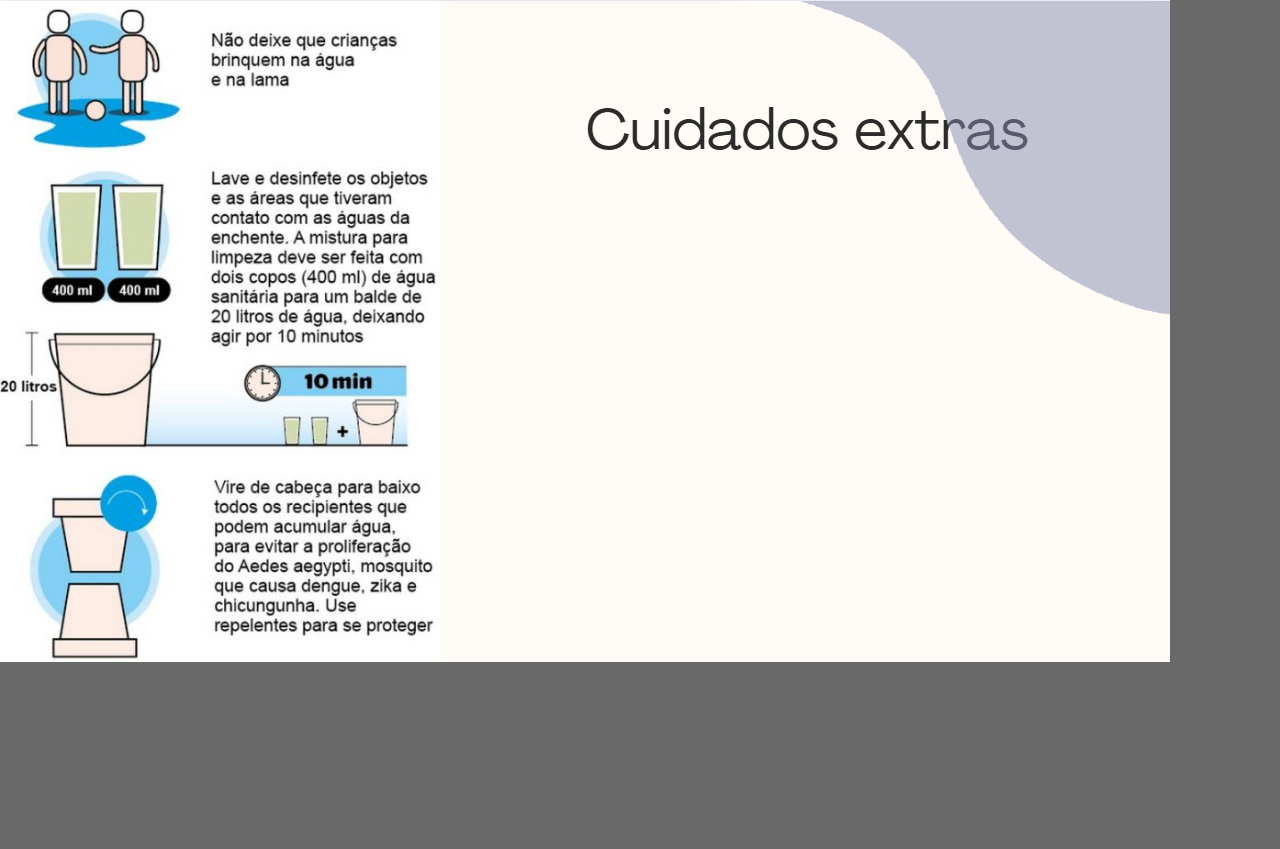
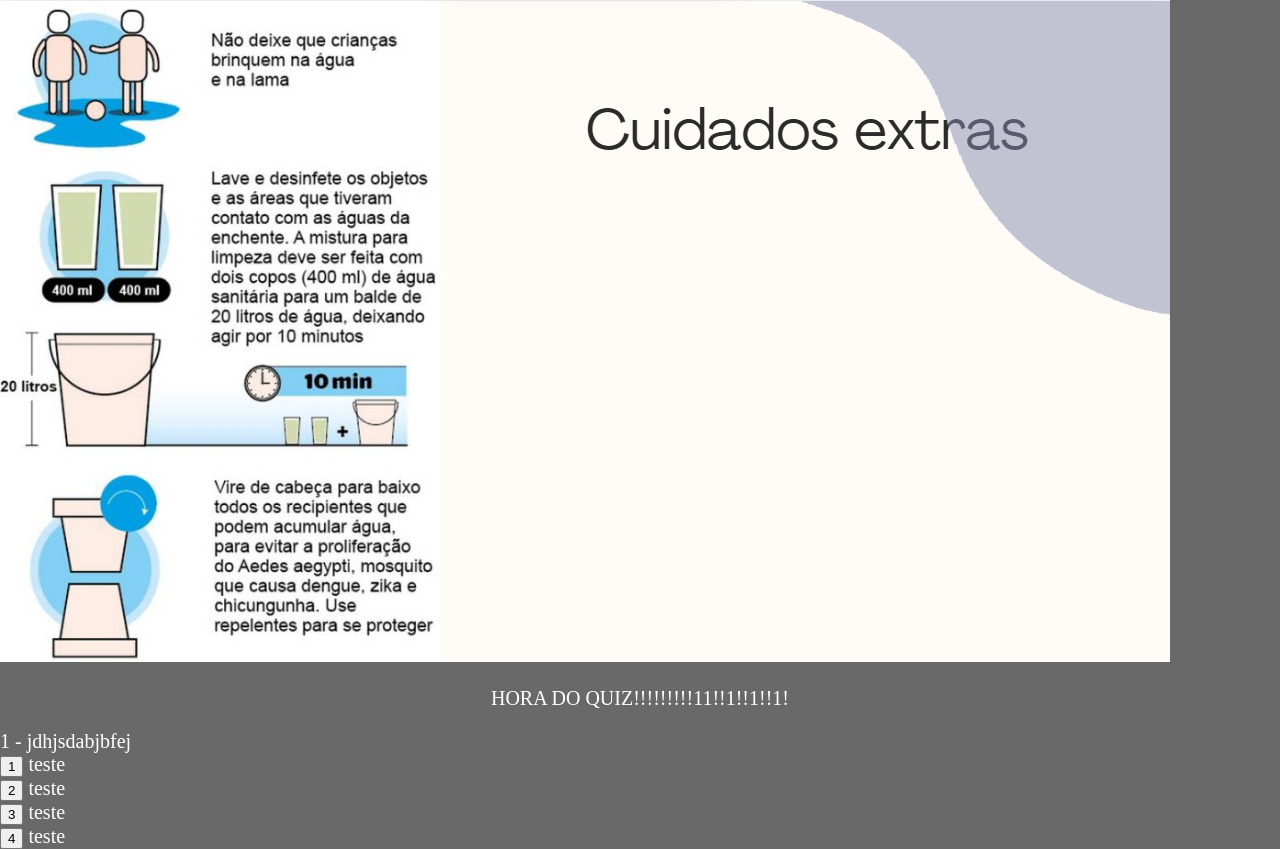
Before and after one commit to MarcioAlexandreWork/global-solution-quiz-burguer, a plain HTML site: page index.html in a window 1280 px wide. Shown: the part 1483-2332 px from the top of the page. Before the commit the page ends 2150 px from the top, so only its background shows below. Drawn offline with Linux system fonts and the light colour scheme.

Commit message:
Update index.html

```diff
--- a/index.html
+++ b/index.html
@@ -38,11 +38,43 @@
         <img src="src\assets\imgs\imagem3.png"  id="imagem3" alt="Cuidados nas enchentes">
     </div>
 
+    <p align="center" class="quiztime" >HORA DO QUIZ!!!!!!!!!11!!1!!1!!1!</p>
+    <div class="questao-cont">
+        <p1 class="questao-titul">1 - jdhjsdabjbfej</p1>
+        <div class="alternativas">
+            <button class="botão-resposta" type="submit">1</button>
+            <p1>teste</p1><br>
+            <button class="botão-resposta" type="submit">2</button>
+            <p1>teste</p1><br>
+            <button class="botão-resposta" type="submit">3</button>
+            <p1>teste</p1><br>
+            <button class="botão-resposta" type="submit">4</button>
+            <p1>teste</p1><br>
+        </div>
+    </div>
 
 
 
 
+<!--
+    <div class="questao-cont">
+        <p1 class="questao-titul">1 - jdhjsdabjbfej</p1>
+        <div class="alternativas">
+            <button class="botoes" type="">teste</button><br>
+            <p1>teste</p1><br>
+            <p1>teste</p1><br>
+            <p1>teste</p1>
+        </div>
+        <div>
+            <br><p1>Resposta:</p1>
+            <input type="text" id="questaoum" oninput="teste1()" onerror="teste2()"><br>
+            <button type="submit" id="enviarum" onclick="questao1()">ENVIAR RESPOSTA</button>
 
+        </div>
+    </div>
+
+
+ -->
 
 
 
```
